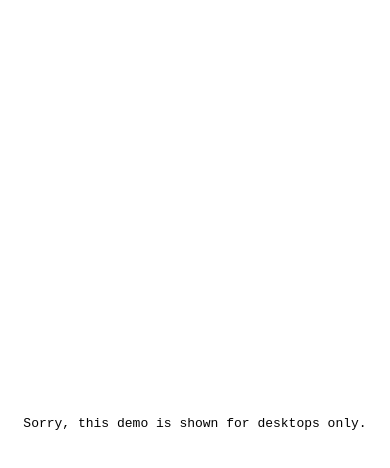
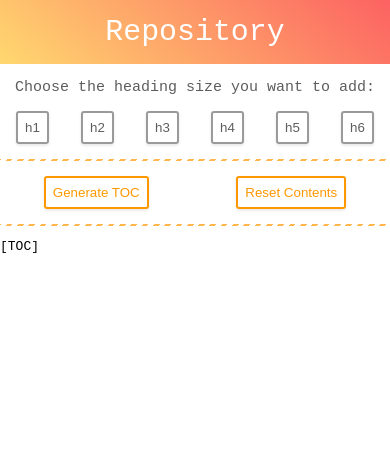
Before and after one commit to KingsleyXie/TOC-Generator, a plain HTML site: page demo/index.html in a window 390 px wide. Drawn offline with Linux system fonts and the light colour scheme.

Commit message:
:tada: :art: Add Mobile Page Display Support

```diff
--- /dev/null
+++ b/demo/demo.css
@@ -0,0 +1,70 @@
+@media (min-width: 520px) {
+	body {
+		width: 65%;
+	}
+	header {
+		display: none;
+	}
+}
+@media (max-width: 520px) {
+	header {
+		color: white;
+		font-size: 2.3em;
+		padding: 15px 0;
+		text-align: center;
+		background: linear-gradient(40deg,#FFD86F,#FC6262);
+	}
+	header a {
+		color: inherit;
+		user-select: none;
+		text-decoration: none;
+	}
+	.buttons {
+		justify-content: space-around !important;
+	}
+}
+body {
+	font-family: monospace;
+	margin: auto auto;
+}
+
+.info {
+	text-align: center;
+	font-size: 15px;
+	color: #5d5d5d;
+}
+hr {
+	height: 2px;
+	border: none;
+	background: rgba(255, 152, 0, 0.7) repeating-linear-gradient(-45deg,#fff,#fff .25rem, transparent .25rem, transparent .5rem);
+}
+.buttons {
+	display: flex;
+	flex-wrap: wrap;
+	justify-content: space-between;
+	margin: 15px 0;
+}
+.buttons button {
+	cursor: pointer;
+	user-select: none;
+	outline: none;
+	color: #FF9800;
+	border-color: #FF9800;
+	border-style: solid;
+	border-radius: 3px;
+	background-color: transparent;
+	box-shadow: 0 1.5px 3px rgba(0,0,0,0.1);
+	transition: all .3s;
+}
+.buttons button:hover {
+	box-shadow: 0 5px 7px rgba(0,0,0,0.15);
+}
+.btn-heading button {
+	color: #5d5d5d;
+	border-color: #9a9a9a;
+}
+button,
+select {
+	padding: 7px;
+	border-radius: 3px;
+}
--- a/demo/demo.js
+++ b/demo/demo.js
@@ -2,22 +2,6 @@ var cssLink = document.createElement("link");
 cssLink.rel = "stylesheet";
 cssLink.href = "../assets/toc.css"
 document.getElementsByTagName("head")[0].appendChild(cssLink);
-
-
-
-if (window.innerWidth < 520) {
-	document.body.innerHTML = '';
-	var ele = document.createElement("center");
-	var txt = document.createTextNode(
-		'Sorry, this demo is shown for desktops only.'
-	);
-
-	ele.style.margin = 'calc((100vh - 1em) / 2) auto 0';
-	ele.appendChild(txt);
-	document.body.appendChild(ele);
-}
-
-
 
 function addHeading() {
 	var val = document.getElementById("selection").value;
--- a/demo/index.html
+++ b/demo/index.html
@@ -4,63 +4,16 @@
 	<meta charset="UTF-8">
 	<meta name="viewport" content="width=device-width">
 	<title>TOC Generator Demo</title>
-	<style>
-		@media (min-width: 520px) {
-			body {
-				width: 70%;
-			}
-		}
-		body {
-			font-family: monospace;
-			margin: auto auto;
-		}
-
-		.info {
-			text-align: center;
-			font-size: 15px;
-			color: #5d5d5d;
-		}
-		hr {
-			height: 2px;
-			border: none;
-			background: rgba(255, 152, 0, 0.7) repeating-linear-gradient(-45deg,#fff,#fff .25rem, transparent .25rem, transparent .5rem);
-		}
-		.buttons {
-			display: flex;
-			flex-wrap: wrap;
-			justify-content: space-between;
-			margin: 15px 0;
-		}
-		.buttons button {
-			cursor: pointer;
-			user-select: none;
-			outline: none;
-			color: #FF9800;
-			border-color: #FF9800;
-			border-style: solid;
-			border-radius: 3px;
-			background-color: transparent;
-			box-shadow: 0 1.5px 3px rgba(0,0,0,0.1);
-			transition: all .3s;
-		}
-		.buttons button:hover {
-			box-shadow: 0 5px 7px rgba(0,0,0,0.15);
-		}
-		.btn-heading button {
-			color: #5d5d5d;
-			border-color: #9a9a9a;
-		}
-		button,
-		select {
-			padding: 7px;
-			border-radius: 3px;
-		}
-	</style>
+	<link rel="stylesheet" href="./demo.css">
 </head>
 
 <body>
+	<header>
+		<a href="https://github.com/KingsleyXie/TOC-Generator">Repository</a>
+	</header>
 
 	<p class="info">Choose the heading size you want to add:</p>
+
 	<div class="btn-heading buttons">
 		<button onclick="addHeading();">h1</button>
 		<button onclick="addHeading();">h2</button>
```
Also changed, not shown: demo/demo-alpha.js (+1 -16 lines).
